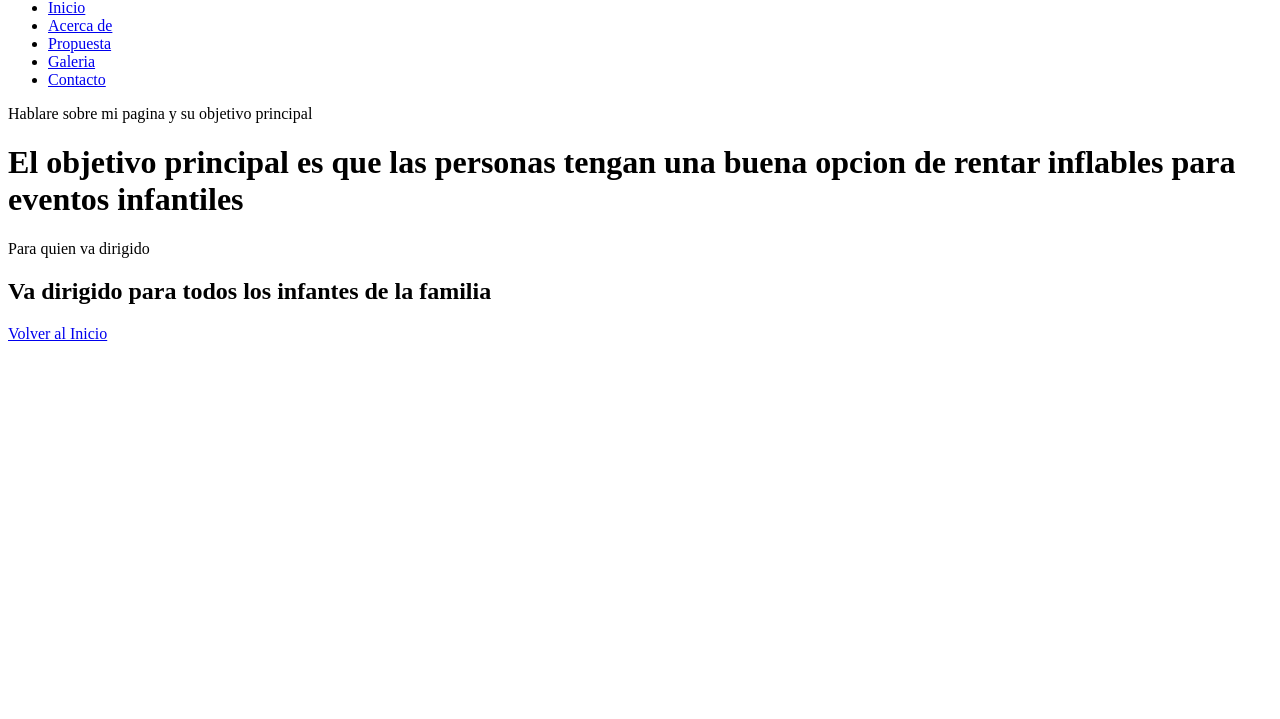
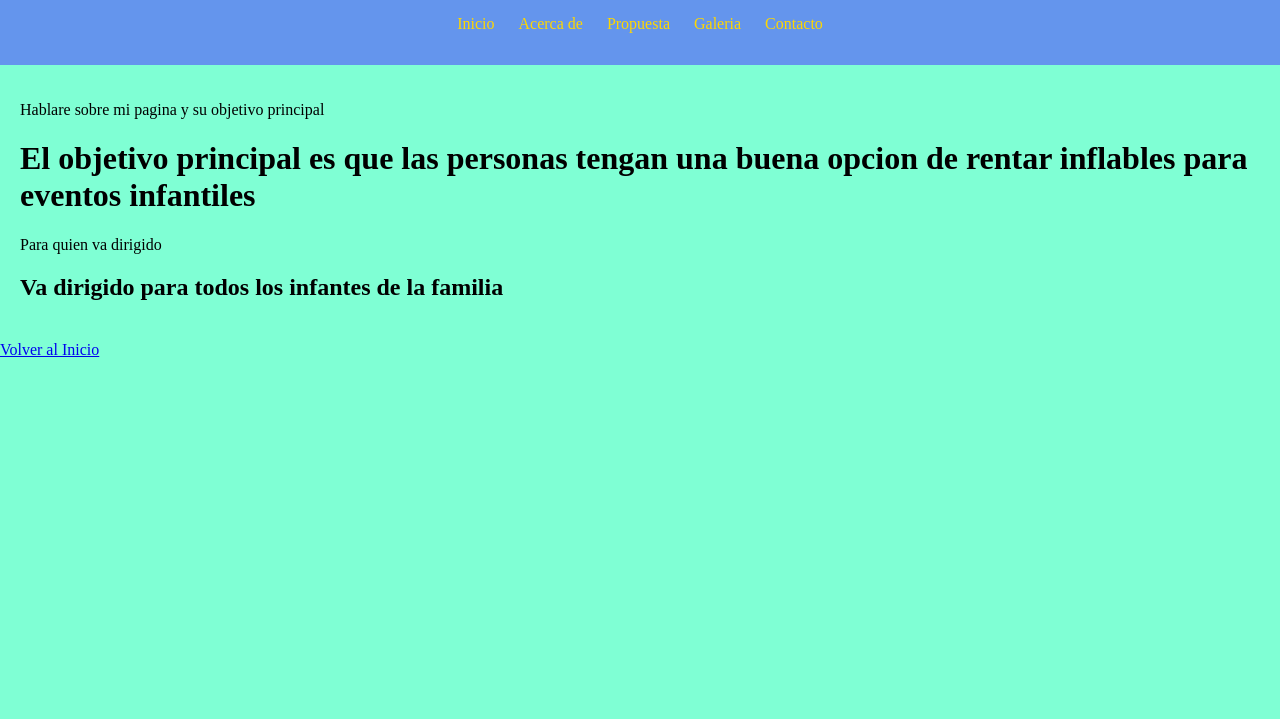
Before and after one commit to ikker02/mipaginaweb.github.io, a plain HTML site: page propuesta .html in a window 1280 px wide. Shown: the part 81-800 px from the top of the page. Drawn offline with Linux system fonts and the light colour scheme.

Commit message:
Update propuesta .html

```diff
--- a/propuesta .html
+++ b/propuesta .html
@@ -4,7 +4,7 @@
   <meta charset="UTF-8">
   <meta name="viewport" content="width-device-width, initial-scale=1.0">
   <title> Propuesta </title>
-  <link rel="stylesheet">
+  <link rel="stylesheet" href="style.css"    >
   <link href="<link rel="preconnect" href="https://fonts.googleapis.com">
 <link rel="preconnect" href="https://fonts.gstatic.com" crossorigin>
 <link href="https://fonts.googleapis.com/css2?family=Roboto:ital,wght@0,100..900;1,100..900&display=swap" rel="stylesheet">
```
